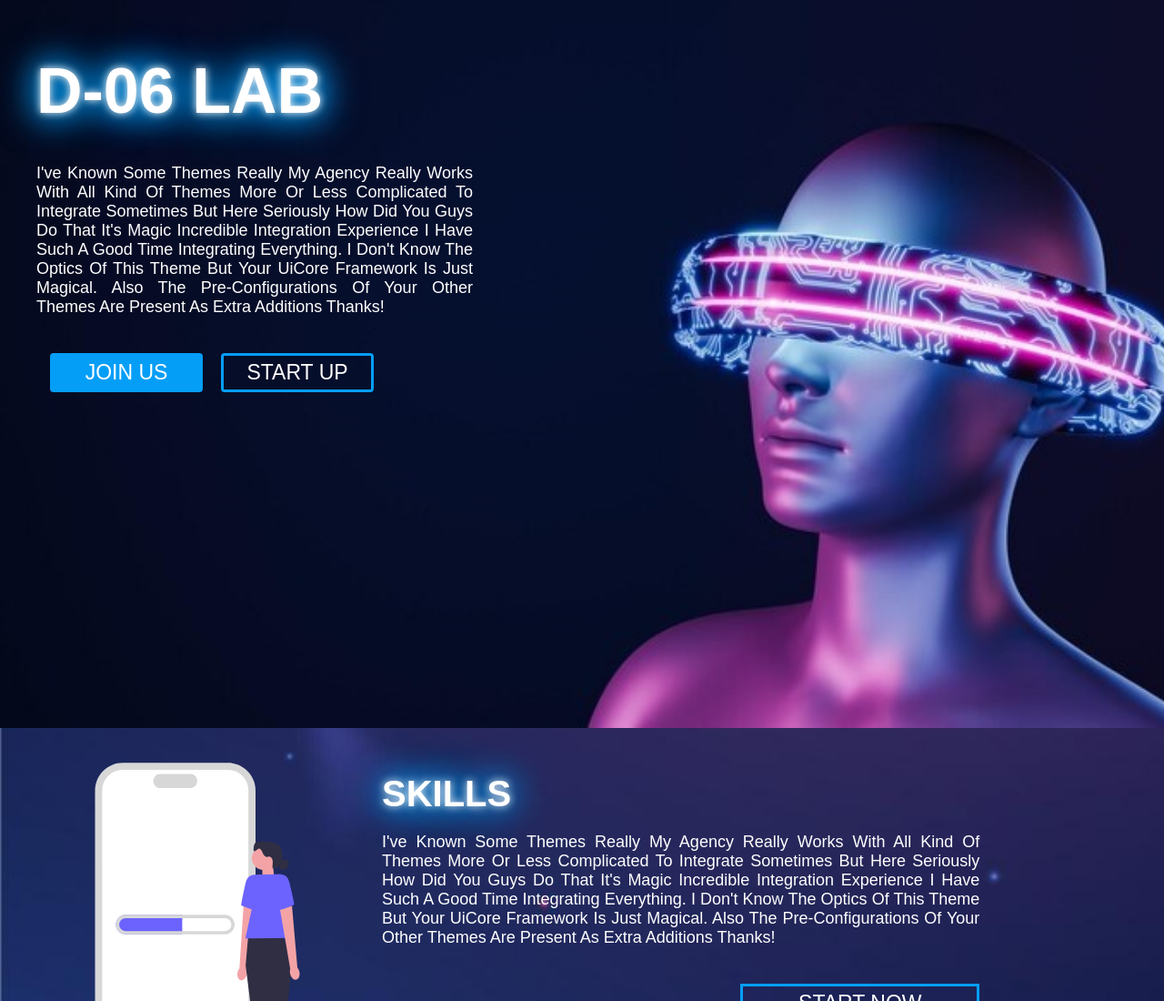
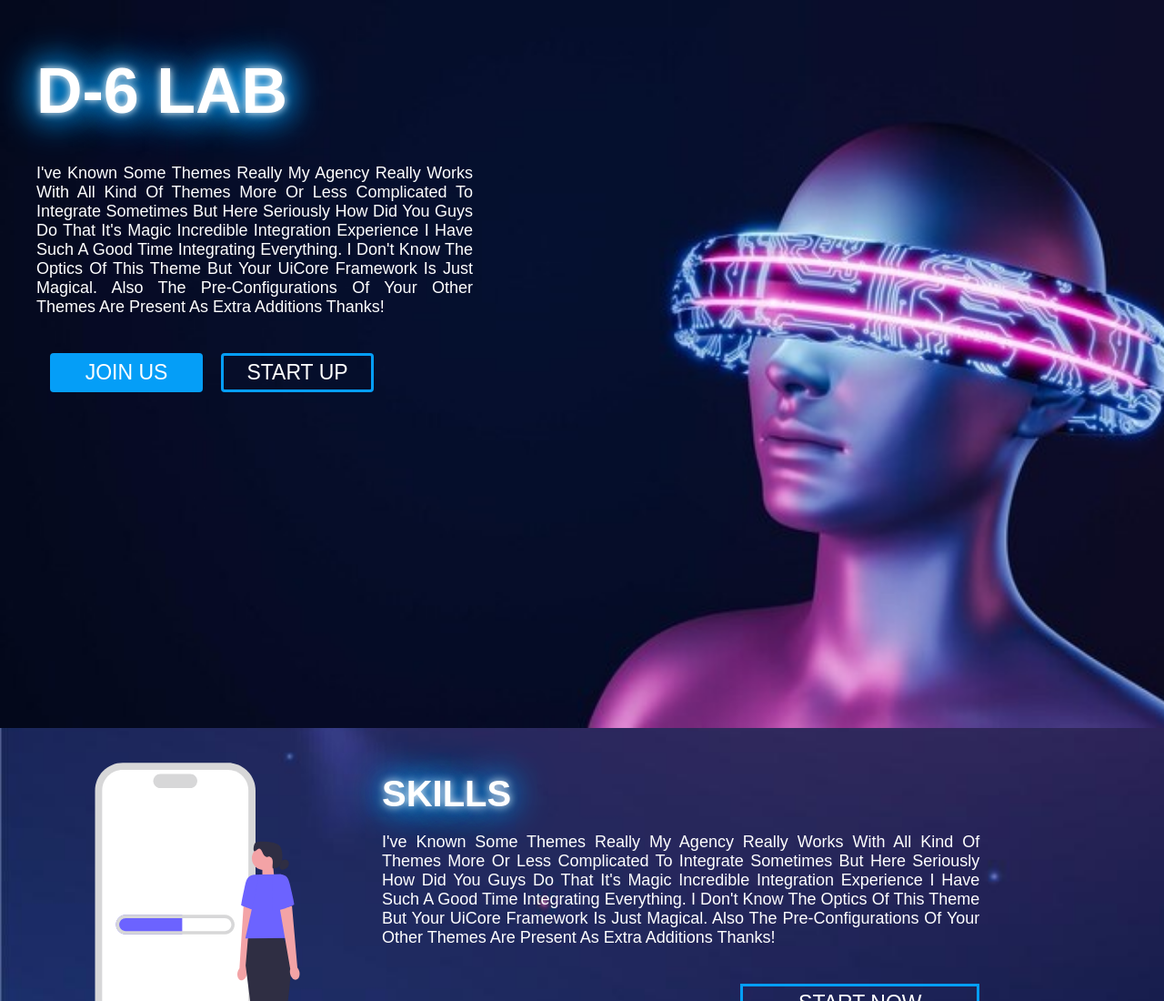
Before and after one commit to AshiqCode/Robotics, a plain HTML site: page index.html in a window 1280 px wide. Shown: the top 1100 px of the page at 91% size. Drawn offline with Linux system fonts and the light colour scheme.

Commit message:
Updated stop-watch project

```diff
--- a/index.html
+++ b/index.html
@@ -12,7 +12,7 @@
 <body>
     <div class="mainbox">
         <p class="stylishtxt name">
-            D-06 Lab
+            D-6 Lab
         </p>
         <p class="intro">
             I've known some themes really my agency really works with all kind of
```
